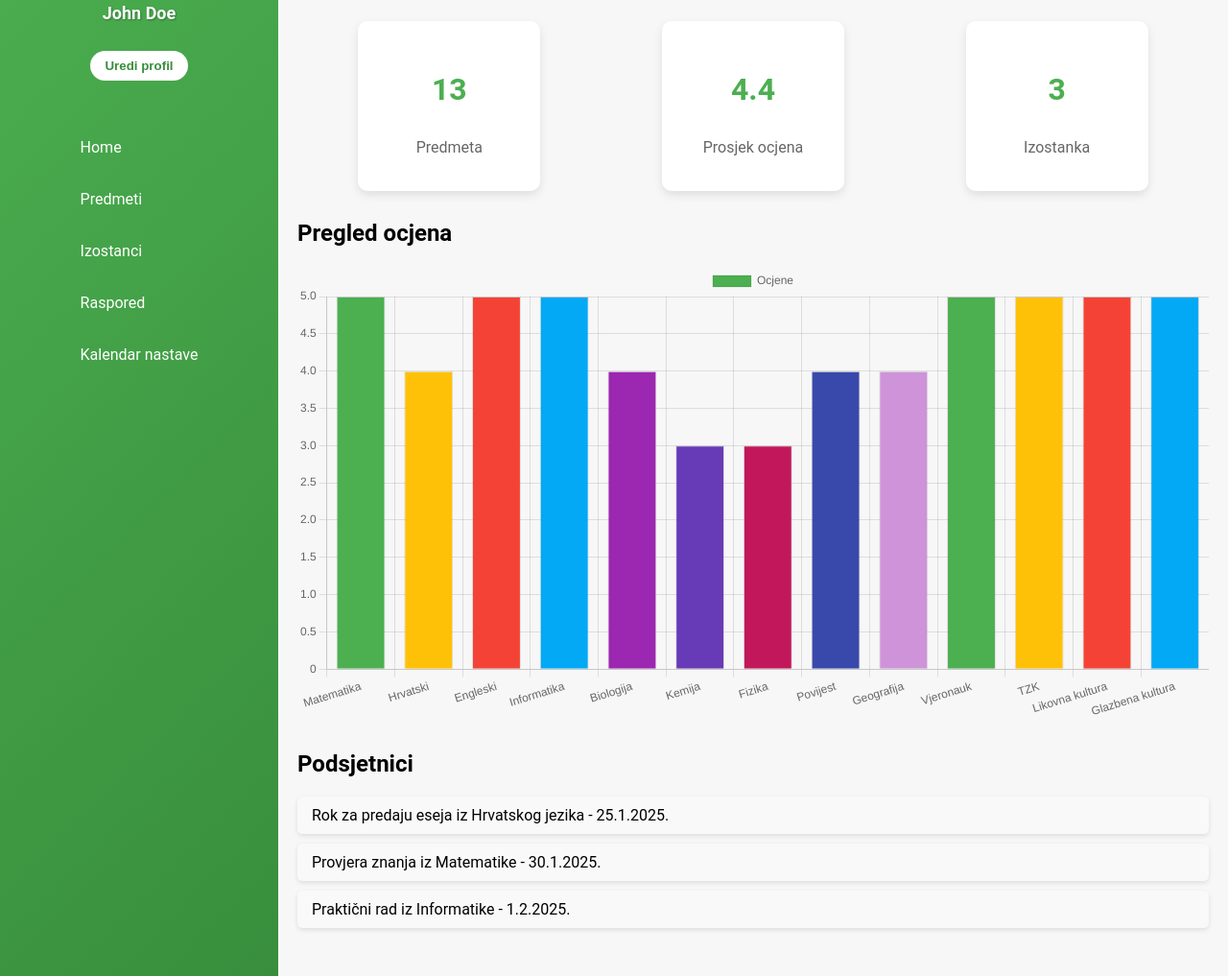
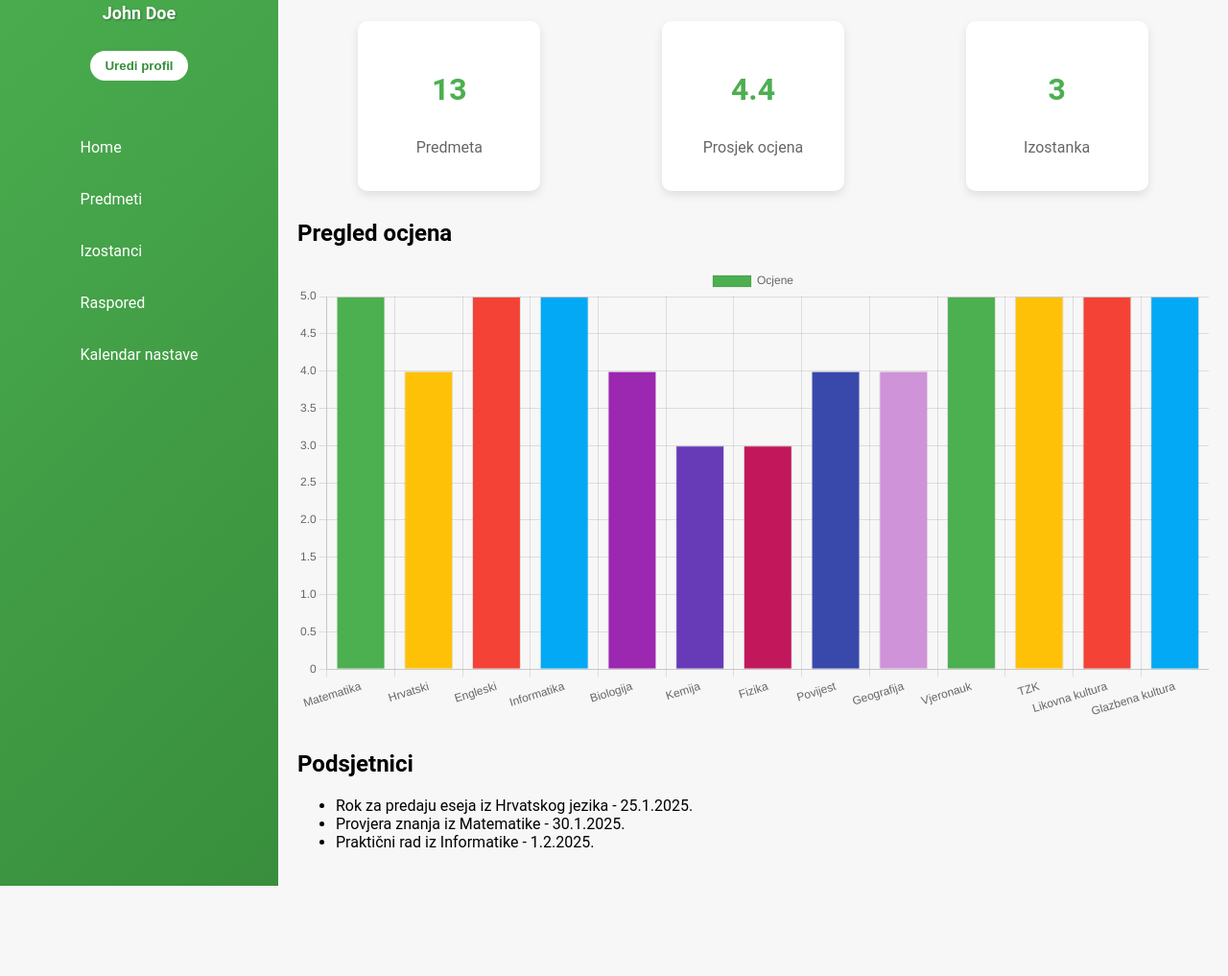
Before and after one commit to DivicM/UPI_Projekt, a website: page frontend/home.html in a window 1280 px wide. Shown: the part 139-1156 px from the top of the page at 96% size. After the commit the page ends 1062 px from the top, so only its background shows below. Drawn offline with nearby package versions, Linux system fonts and the light colour scheme.

Commit message:
Update eDnevnik.css

```diff
--- a/frontend/styles/eDnevnik.css
+++ b/frontend/styles/eDnevnik.css
@@ -241,28 +241,7 @@ body {
     margin-bottom: 20px;
   }
 
-  /* Podsjetnici */
-  .reminders {
-    margin-bottom: 30px;
-  }
 
-  .reminders h2 {
-    font-size: 1.5rem;
-    margin-bottom: 20px;
-  }
-
-  .reminders ul {
-    list-style: none;
-    padding: 0;
-  }
-
-  .reminders ul li {
-    background: #f9f9f9;
-    margin-bottom: 10px;
-    padding: 10px 15px;
-    border-radius: 5px;
-    box-shadow: 0px 2px 5px rgba(0, 0, 0, 0.1);
-  }
   .hidden {
     display: none;
 }
```
